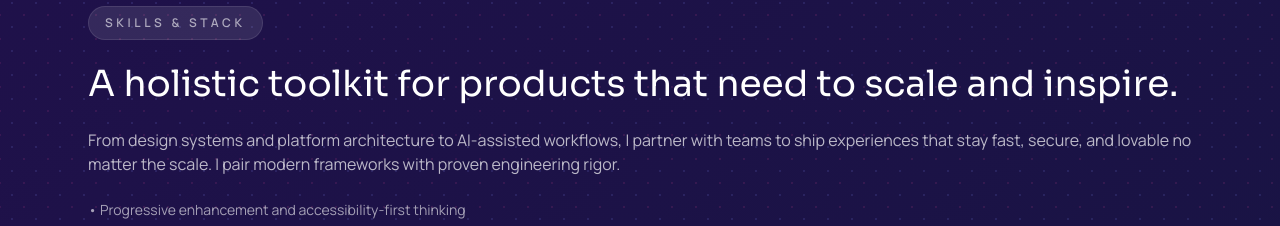
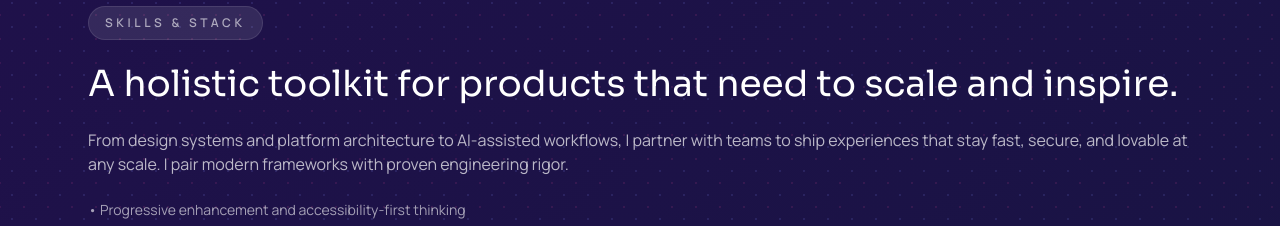
Before and after one commit to madany044/Portfolio-live, a Next.js app: page / in a window 1280 px wide. Shown: the part 1137-1363 px from the top of the page. Built offline with nearby package versions, Linux system fonts and the light colour scheme.

Commit message:
Valid Framer Motion variant for skills section

```diff
--- a/src/components/sections/skills.tsx
+++ b/src/components/sections/skills.tsx
@@ -1,11 +1,14 @@
+// src/components/sections/skills.tsx
 "use client";
 
 import { useMemo } from "react";
 import { motion, type Variants, type Transition } from "framer-motion";
-
 import { skills } from "@/data/skills";
 
-// Typed transition so "spring" is treated as the literal, not just string
+// Infer a Skill type from your data
+type Skill = (typeof skills)[number];
+
+// Typed transition so "spring" is treated as a literal (not just string)
 const springTransition: Transition = { type: "spring", stiffness: 140, damping: 18 };
 
 // Properly typed variants
@@ -30,14 +33,10 @@ const item: Variants = {
 
 export function SkillsShowcase() {
   const groupedSkills = useMemo(() => {
-    return skills.reduce(
-      (acc, skill) => {
-        if (!acc[skill.category]) acc[skill.category] = [];
-        acc[skill.category]!.push(skill);
-        return acc;
-      },
-      {} as Record<string, typeof skills>
-    );
+    return skills.reduce((acc, skill) => {
+      (acc[skill.category] ??= []).push(skill);
+      return acc;
+    }, {} as Record<string, Skill[]>);
   }, []);
 
   return (
@@ -52,8 +51,8 @@ export function SkillsShowcase() {
           </h2>
           <p className="text-base text-white/70">
             From design systems and platform architecture to AI-assisted workflows, I partner with
-            teams to ship experiences that stay fast, secure, and lovable no matter the scale. I pair
-            modern frameworks with proven engineering rigor.
+            teams to ship experiences that stay fast, secure, and lovable at any scale. I pair modern
+            frameworks with proven engineering rigor.
           </p>
           <ul className="space-y-3 text-sm text-white/60">
             <li>• Progressive enhancement and accessibility-first thinking</li>
@@ -87,6 +86,7 @@ export function SkillsShowcase() {
                   <div key={skill.name} className="space-y-2">
                     <div className="flex items-center justify-between text-sm text-white/80">
                       <div className="flex items-center gap-2">
+                        {/* Icon component from your data */}
                         <skill.icon className="text-lg text-accent" />
                         <span>{skill.name}</span>
                       </div>
@@ -111,3 +111,5 @@ export function SkillsShowcase() {
     </section>
   );
 }
+
+export default SkillsShowcase;
```
